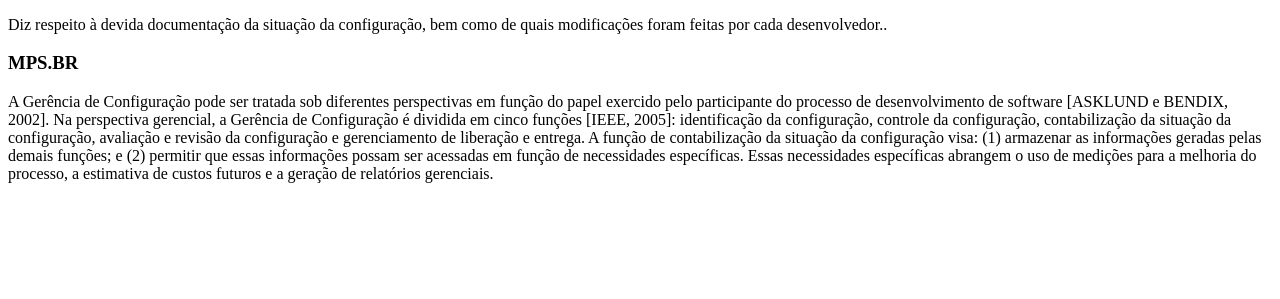
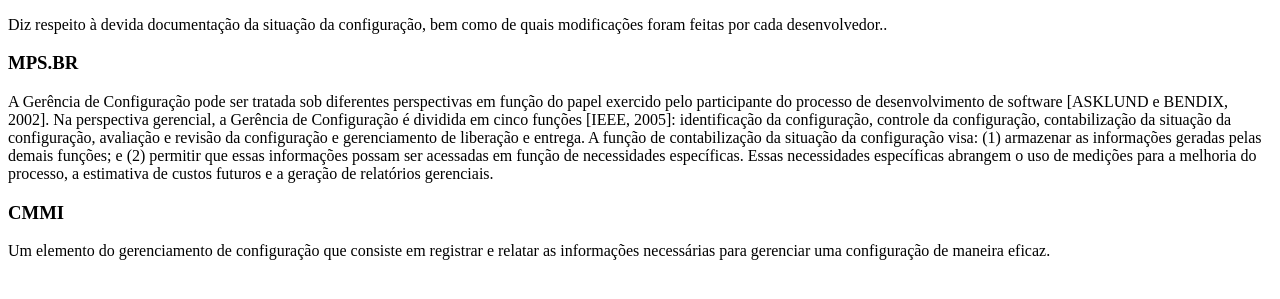
Before and after one commit to jonathanwss/gerencia-de-configura-o-wiki, a plain HTML site: page paginas/contabilizacaoconfig.html in a window 1280 px wide. Shown: the part 105-404 px from the top of the page. Drawn offline with Linux system fonts and the light colour scheme.

Commit message:
Contabilização da Configuração segundo CMMI
Adicionando a definição de contabilização da configuração segundo o CMMI

```diff
--- a/paginas/contabilizacaoconfig.html
+++ b/paginas/contabilizacaoconfig.html
@@ -16,5 +16,9 @@
         A Gerência de Configuração pode ser tratada sob diferentes perspectivas em função do papel exercido pelo participante do processo de desenvolvimento de software [ASKLUND e BENDIX, 2002]. Na perspectiva gerencial, a Gerência de Configuração é dividida em cinco funções [IEEE, 2005]: identificação da configuração, controle da configuração, contabilização da situação da configuração, avaliação e revisão da configuração e gerenciamento de liberação e entrega.
         A função de contabilização da situação da configuração visa: (1) armazenar as informações geradas pelas demais funções; e (2) permitir que essas informações possam ser acessadas em função de necessidades específicas. Essas necessidades específicas abrangem o uso de medições para a melhoria do processo, a estimativa de custos futuros e a geração de relatórios gerenciais.
     </p>
+    <h3>CMMI</h3>
+    <p>
+        Um elemento do gerenciamento de configuração que consiste em registrar e relatar as informações necessárias para gerenciar uma configuração de maneira eficaz.
+    </p>
 </body>
 </html>
```
